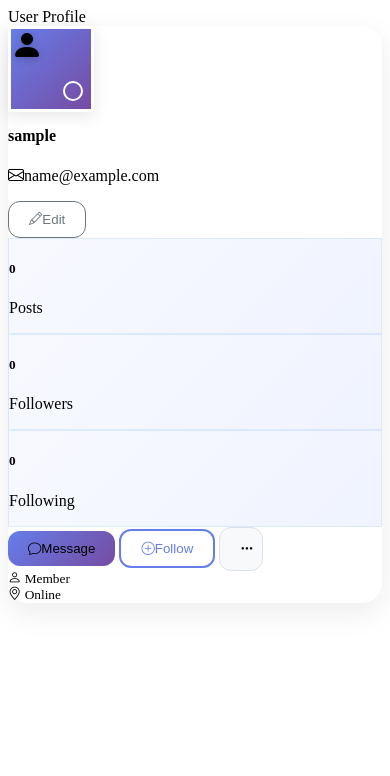
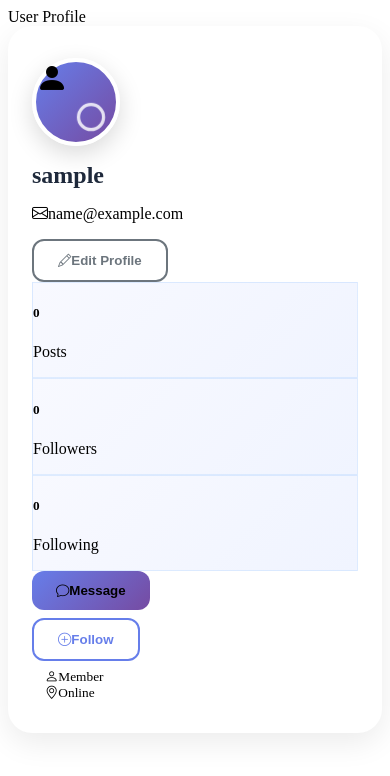
Before and after one commit to mjeyz/Blog-Website, a Flask app: page /profile in a window 390 px wide. Shown: the top 776 px of the page. Run offline with Flask 3, Linux system fonts and the light colour scheme; the visitor is signed in with stand-in values (Sample User, id 1); some libraries are stand-ins or nearby versions.

Commit message:
Refactor user profile layout for improved styling and responsiveness

```diff
--- a/templates/profile.html
+++ b/templates/profile.html
@@ -3,22 +3,19 @@
 {% block content %}
 <div class="container d-flex align-items-center justify-content-center min-vh-100 py-5">
     <div class="row w-100 d-flex justify-content-center">
-        <div class="col col-md-9 col-lg-7 col-xl-5">
+        <div class="col col-md-8 col-lg-6 col-xl-5">
             <!-- Modern Card Design -->
             <div class="card modern-profile-card">
-                <div class="card-body p-4">
-                    <!-- Header with background gradient -->
-                    <div class="profile-header mb-4">
-                        <div class="d-flex align-items-start">
-                            <!-- Avatar with status indicator -->
-                            <div class="position-relative me-4">
-                                <div class="avatar-container">
+                <div class="card-body p-5 text-center">
+                    <!-- Avatar Section -->
+                    <div class="profile-avatar mb-4">
+                        <div class="avatar-container mx-auto">
                             {% if current_user.avatar_url %}
                                 <img src="{{ current_user.avatar_url }}"
                                      alt="{{ current_user.username }}"
-                                             class="avatar-img rounded-circle">
+                                     class="avatar-img">
                             {% else %}
-                                        <div class="default-avatar rounded-circle d-flex align-items-center justify-content-center">
+                                <div class="default-avatar d-flex align-items-center justify-content-center">
                                     <i class="bi bi-person-fill text-white"></i>
                                 </div>
                             {% endif %}
@@ -26,29 +23,25 @@
                         </div>
                     </div>
 
-                            <!-- User Info -->
-                            <div class="flex-grow-1">
-                                <div class="d-flex justify-content-between align-items-start">
-                                    <div>
-                                        <h4 class="mb-1 fw-bold text-dark">{{ current_user.username }}</h4>
-                                        <p class="mb-2 text-muted">
+                    <!-- User Info Section -->
+                    <div class="profile-info mb-4">
+                        <h3 class="username mb-2 fw-bold">{{ current_user.username }}</h3>
+                        <p class="user-email mb-3 text-muted">
                             <i class="bi bi-envelope me-2"></i>{{ current_user.email }}
                         </p>
                         {% if current_user.bio %}
-                                        <p class="mb-3 text-muted small">{{ current_user.bio }}</p>
+                        <p class="user-bio text-muted small mb-3">{{ current_user.bio }}</p>
                         {% endif %}
-                                    </div>
+
                         <!-- Edit Profile Button -->
-                                    <button class="btn btn-outline-secondary btn-sm rounded-pill">
-                                        <i class="bi bi-pencil me-1"></i>Edit
+                        <button class="btn btn-outline-secondary btn-sm rounded-pill px-3">
+                            <i class="bi bi-pencil me-1"></i>Edit Profile
                         </button>
                     </div>
-                            </div>
-                        </div>
-                    </div>
 
-                    <!-- Statistics Cards -->
-                    <div class="row g-3 mb-4">
+                    <!-- Statistics Section -->
+                    <div class="stats-section mb-4">
+                        <div class="row g-3 justify-content-center">
                             <div class="col-4">
                                 <div class="stat-card text-center p-3 rounded-3">
                                     <h5 class="mb-1 fw-bold text-primary">{{ current_user.posts_count or 0 }}</h5>
@@ -68,34 +61,35 @@
                                 </div>
                             </div>
                         </div>
+                    </div>
 
                     <!-- Action Buttons -->
-                    <div class="d-flex gap-2">
-                        <button class="btn btn-primary flex-fill d-flex align-items-center justify-content-center">
+                    <div class="actions-section mb-4">
+                        <div class="row g-2 justify-content-center">
+                            <div class="col-6">
+                                <button class="btn btn-primary w-100 d-flex align-items-center justify-content-center">
                                     <i class="bi bi-chat me-2"></i>Message
                                 </button>
-                        <button class="btn btn-outline-primary flex-fill d-flex align-items-center justify-content-center">
+                            </div>
+                            <div class="col-6">
+                                <button class="btn btn-outline-primary w-100 d-flex align-items-center justify-content-center">
                                     <i class="bi bi-plus-circle me-2"></i>Follow
                                 </button>
-                        <button class="btn btn-light rounded-circle d-flex align-items-center justify-content-center"
-                                style="width: 44px; height: 44px;">
-                            <i class="bi bi-three-dots"></i>
-                        </button>
+                            </div>
+                        </div>
                     </div>
 
-                    <!-- Additional Info (Optional) -->
-                    <div class="mt-4 pt-3 border-top">
-                        <div class="row text-center">
+                    <!-- Additional Info -->
+                    <div class="additional-info mt-4 pt-4 border-top">
+                        <div class="row justify-content-center">
                             <div class="col-6">
-                                <small class="text-muted">
-                                    <i class="bi bi-person me-1"></i>
-                                    Member
+                                <small class="text-muted d-flex align-items-center justify-content-center">
+                                    <i class="bi bi-person me-2"></i>Member
                                 </small>
                             </div>
                             <div class="col-6">
-                                <small class="text-muted">
-                                    <i class="bi bi-geo-alt me-1"></i>
-                                    {{ current_user.location or 'Online' }}
+                                <small class="text-muted d-flex align-items-center justify-content-center">
+                                    <i class="bi bi-geo-alt me-2"></i>{{ current_user.location or 'Online' }}
                                 </small>
                             </div>
                         </div>
@@ -109,7 +103,7 @@
 <style>
 .modern-profile-card {
     border: none;
-    border-radius: 20px;
+    border-radius: 24px;
     box-shadow: 0 10px 30px rgba(0, 0, 0, 0.08);
     background: #ffffff;
     transition: all 0.3s ease;
@@ -120,43 +114,68 @@
     box-shadow: 0 15px 40px rgba(0, 0, 0, 0.12);
 }
 
+/* Avatar Styles */
 .avatar-container {
     position: relative;
-    width: 80px;
-    height: 80px;
+    width: 100px;
+    height: 100px;
+    margin-bottom: 1rem;
 }
 
 .avatar-img {
     width: 100%;
     height: 100%;
+    border-radius: 50%;
     object-fit: cover;
-    border: 3px solid #fff;
-    box-shadow: 0 4px 15px rgba(0, 0, 0, 0.1);
+    border: 4px solid #fff;
+    box-shadow: 0 8px 25px rgba(0, 0, 0, 0.15);
 }
 
 .default-avatar {
     width: 100%;
     height: 100%;
+    border-radius: 50%;
     background: linear-gradient(135deg, #667eea 0%, #764ba2 100%);
-    border: 3px solid #fff;
-    box-shadow: 0 4px 15px rgba(0, 0, 0, 0.1);
-    font-size: 2rem;
-}
-
-.default-avatar i {
-    filter: drop-shadow(0 2px 4px rgba(0, 0, 0, 0.2));
+    border: 4px solid #fff;
+    box-shadow: 0 8px 25px rgba(0, 0, 0, 0.15);
+    font-size: 2.5rem;
 }
 
 .status-indicator {
     position: absolute;
-    bottom: 5px;
-    right: 5px;
-    width: 16px;
-    height: 16px;
-    border: 2px solid #fff;
+    bottom: 8px;
+    right: 8px;
+    width: 20px;
+    height: 20px;
+    border: 3px solid #fff;
     border-radius: 50%;
+    animation: pulse 2s infinite;
 }
 
+@keyframes pulse {
+    0%, 100% { transform: scale(1); opacity: 1; }
+    50% { transform: scale(1.1); opacity: 0.8; }
+}
+
+/* User Info Styles */
+.username {
+    color: #1e293b;
+    font-size: 1.75rem;
+    margin-bottom: 0.5rem;
+}
+
+.user-email {
+    font-size: 1rem;
+    margin-bottom: 1rem;
+}
+
+.user-bio {
+    max-width: 400px;
+    margin: 0 auto 1rem auto;
+    line-height: 1.5;
+}
+
+/* Statistics Styles */
 .stat-card {
     background: linear-gradient(135deg, #f8f9ff 0%, #f0f4ff 100%);
     border: 1px solid rgba(0, 123, 255, 0.1);
@@ -164,21 +183,22 @@
 }
 
 .stat-card:hover {
-    transform: translateY(-2px);
-    box-shadow: 0 5px 15px rgba(0, 123, 255, 0.1);
+    transform: translateY(-3px);
+    box-shadow: 0 8px 20px rgba(0, 123, 255, 0.15);
 }
 
+/* Button Styles */
 .btn {
     border-radius: 12px;
-    padding: 10px 20px;
-    font-weight: 500;
+    padding: 12px 24px;
+    font-weight: 600;
     transition: all 0.3s ease;
     border: none;
 }
 
 .btn:hover {
     transform: translateY(-2px);
-    box-shadow: 0 5px 15px rgba(0, 0, 0, 0.2);
+    box-shadow: 0 6px 20px rgba(0, 0, 0, 0.15);
 }
 
 .btn-primary {
@@ -201,18 +221,8 @@
     color: white;
 }
 
-.btn-light {
-    background: #f8f9fa;
-    border: 1px solid #dee2e6;
-}
-
-.btn-light:hover {
-    background: #e9ecef;
-    transform: translateY(-2px);
-}
-
 .btn-outline-secondary {
-    border: 1.5px solid #6c757d;
+    border: 2px solid #6c757d;
     color: #6c757d;
     background: transparent;
     transition: all 0.3s ease;
@@ -221,7 +231,38 @@
 .btn-outline-secondary:hover {
     background: #6c757d;
     color: white;
-    transform: translateY(-1px);
+    transform: translateY(-2px);
+}
+
+/* Additional Info */
+.additional-info {
+    max-width: 300px;
+    margin: 0 auto;
+}
+
+/* Responsive Design */
+@media (max-width: 576px) {
+    .card-body {
+        padding: 2rem 1.5rem !important;
+    }
+
+    .avatar-container {
+        width: 80px;
+        height: 80px;
+    }
+
+    .default-avatar {
+        font-size: 2rem;
+    }
+
+    .username {
+        font-size: 1.5rem;
+    }
+
+    .actions-section .col-6 {
+        width: 100%;
+        margin-bottom: 0.5rem;
+    }
 }
 </style>
 
```
Lines whose indentation alone changed are shown as unchanged.
